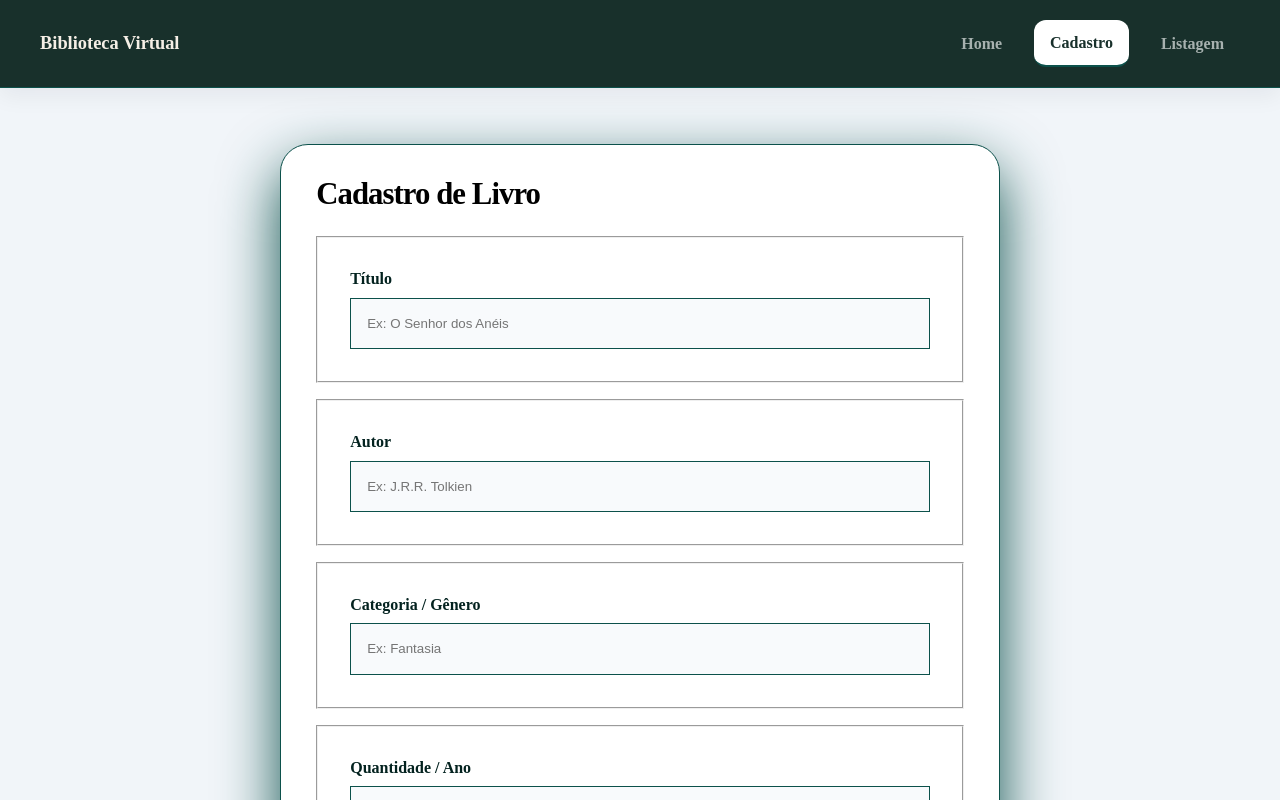
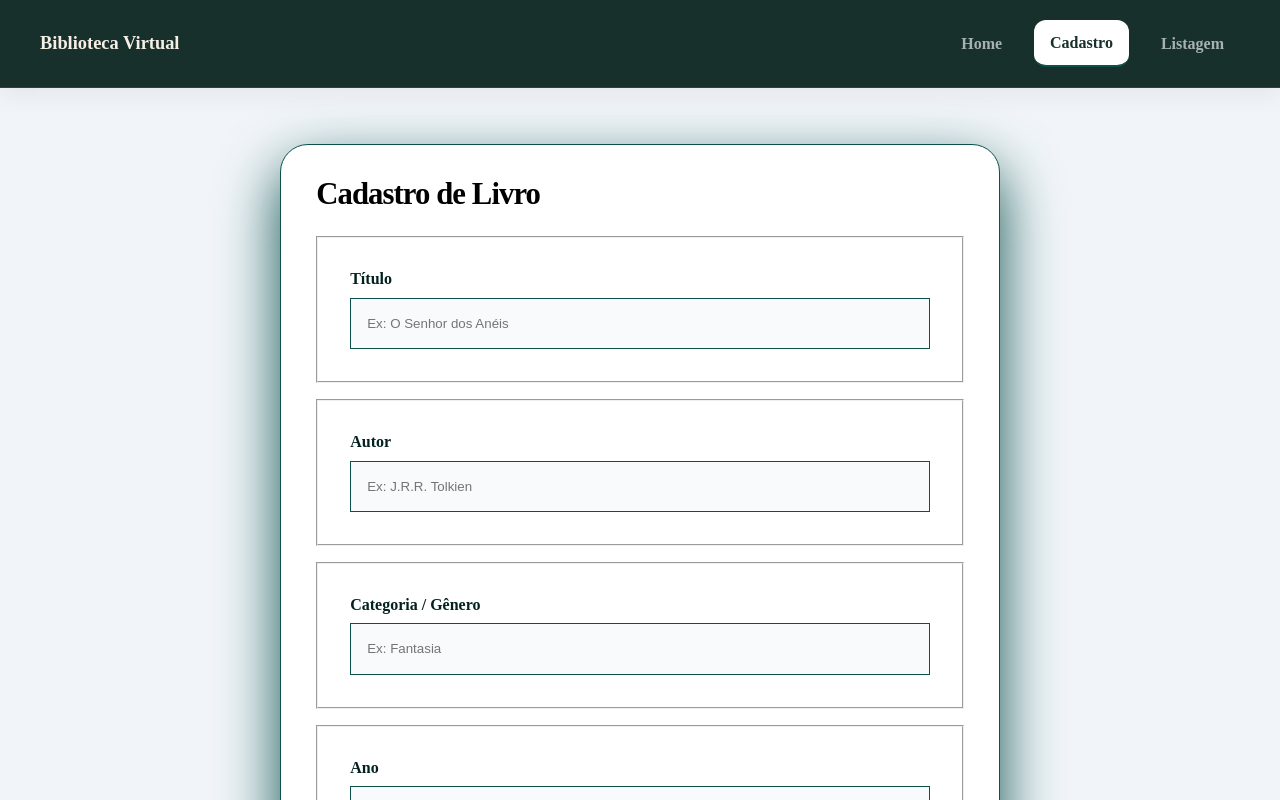
Before and after one commit to SamuelAndrade-Dev/biblioteca-virtual-front, a React (Vite) app: page /cadastro in a window 1280 px wide. Shown: the top 800 px of the page. Built offline with nearby package versions, Linux system fonts and the light colour scheme; data requests are answered from the project's data file.

Commit message:
refactor: ajusta texto do campo ano no cadastro

```diff
--- a/src/pages/Cadastro/Cadastro.jsx
+++ b/src/pages/Cadastro/Cadastro.jsx
@@ -53,7 +53,7 @@ function Cadastro() {
         const possuiErros = Object.values(novoErros).some((msg) => msg !== "");
         if (possuiErros) return;
 
-        // Monta o objeto com as chaves exatas que a API e a Listagem esperam
+
         const novoLivro = {
             titulo: titulo.trim(),
             autor: autor.trim(),
@@ -62,16 +62,16 @@ function Cadastro() {
         };
 
         try {
-            // Envia para a função do contexto que faz o fetch POST para o db.json
+
             await contexto.adicionarLivro(novoLivro);
 
-            // Limpa os campos do formulário após o sucesso
+
             setTitulo("");
             setAutor("");
             setCategoria("");
             setQuantidade("");
 
-            // Redireciona o usuário para a tela de listagem onde o dado vai carregar
+
             navigate("/listagem");
         } catch (err) {
             console.error("Erro ao cadastrar o livro no fluxo do formulário:", err);
@@ -121,7 +121,7 @@ function Cadastro() {
                     </fieldset>
 
                     <fieldset className="form-group">
-                        <label htmlFor="quantidade">Quantidade / Ano</label>
+                        <label htmlFor="quantidade">Ano</label>
                         <input
                             id="quantidade"
                             type="number"
```
